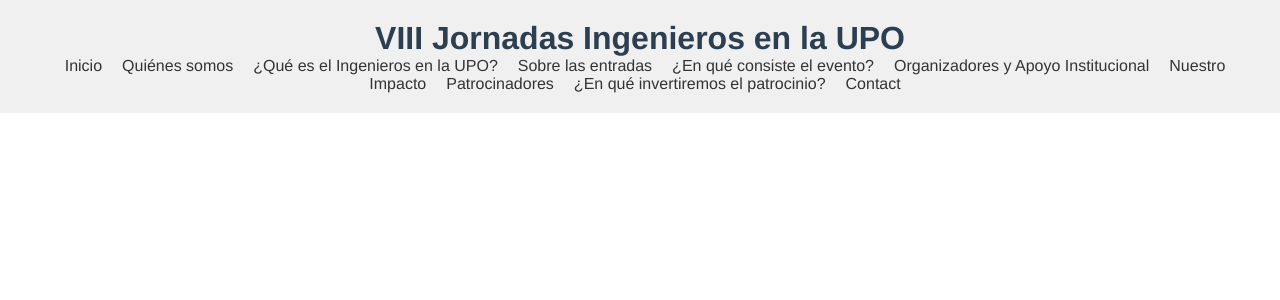
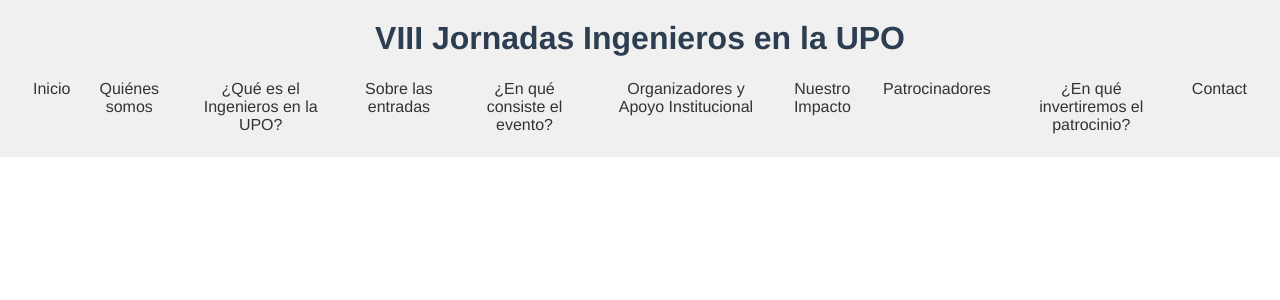
Before and after one commit to Asociacion-ESOLIUPO/VIII-Ingenieros-en-la-UPO, a Vue app in the folder web/: page / in a window 1280 px wide. Shown: the top 300 px of the page. Built offline with nearby package versions, Linux system fonts and the light colour scheme.

Commit message:
feat(MainHeader): li elements turned into a v-for

```diff
--- a/web/src/components/MainHeader.vue
+++ b/web/src/components/MainHeader.vue
@@ -3,26 +3,30 @@
     <h1>VIII Jornadas Ingenieros en la UPO</h1>
     <nav class="main-header--navbar">
       <ul>
-        <li><a href="/">Inicio</a></li>
-        <li><a href="/about">Quiénes somos</a></li>
-        <li><a href="/ingenierosUpo">¿Qué es el Ingenieros en la UPO?</a></li>
-        <li><a href="/entradas">Sobre las entradas</a></li>
-        <li><a href="/evento">¿En qué consiste el evento?</a></li>
-        <li>
-          <a href="/organizadoresYapoyo">Organizadores y Apoyo Institucional</a>
+        <li v-for="item in headerItems" :key="item.href">
+          <a :href="item.href">{{ item.text }}</a>
         </li>
-        <li><a href="/impacto">Nuestro Impacto</a></li>
-        <li><a href="/patrocinios">Patrocinadores</a></li>
-        <li>
-          <a href="inversionPatrocinio">¿En qué invertiremos el patrocinio?</a>
-        </li>
-        <li><a href="/contact">Contact</a></li>
       </ul>
     </nav>
   </div>
 </template>
 
-<script setup></script>
+<script setup>
+import { ref } from "vue";
+import GrowingLine from "./GrowingLine.vue";
+let headerItems = ref([
+  { href: "/", text: "Inicio" },
+  { href: "/about", text: "Quiénes somos" },
+  { href: "/ingenierosUpo", text: "¿Qué es el Ingenieros en la UPO?" },
+  { href: "/entradas", text: "Sobre las entradas" },
+  { href: "/evento", text: "¿En qué consiste el evento?" },
+  { href: "/organizadoresYapoyo", text: "Organizadores y Apoyo Institucional" },
+  { href: "/impacto", text: "Nuestro Impacto" },
+  { href: "/patrocinios", text: "Patrocinadores" },
+  { href: "/inversionPatrocinio", text: "¿En qué invertiremos el patrocinio?" },
+  { href: "/contact", text: "Contact" },
+]);
+</script>
 
 <style scoped>
 .main-header {
@@ -31,13 +35,19 @@
   text-align: center;
 }
 
+.main-header--navbar {
+  margin-top: 20px;
+}
+
 .main-header--navbar ul {
+  display: flex;
   list-style: none;
   padding: 0;
 }
 
 .main-header--navbar li {
   display: inline;
+  padding: 3px;
   margin: 0 10px;
 }
 
```
